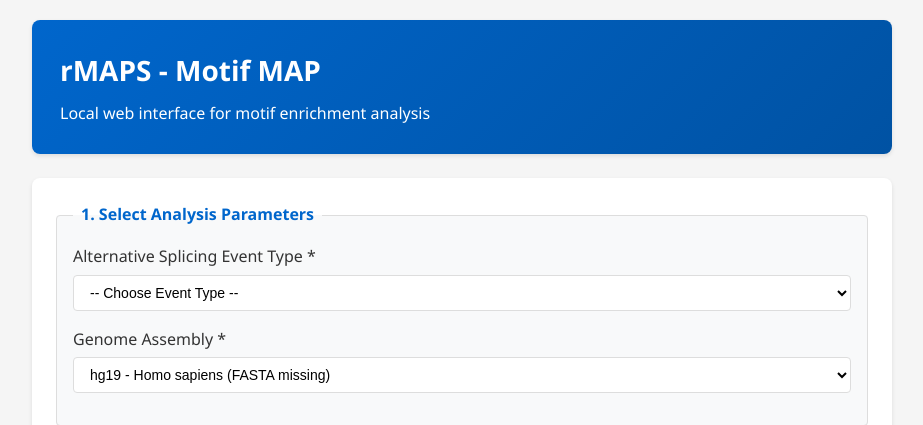
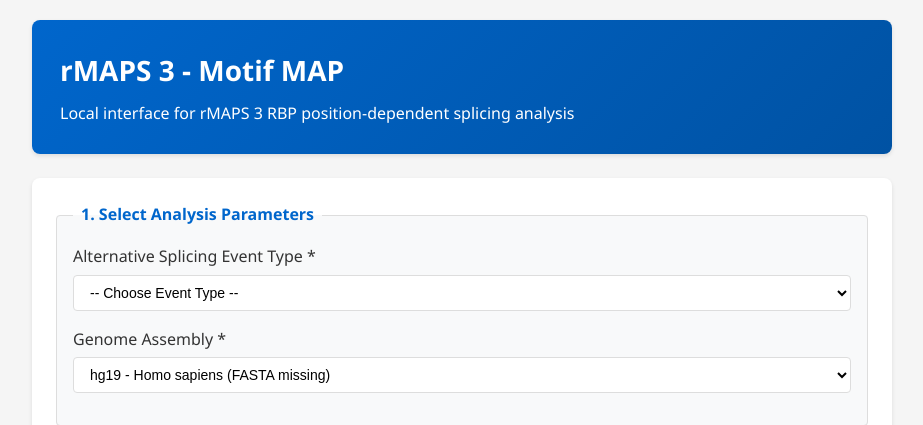
Before and after one commit to mcw-rcc/rMAPS3, a Flask app: page / in a window 1280 px wide. Shown: the top 425 px of the page, without its empty margins (178-1101 px from the left). Run offline with Flask 3, Linux system fonts and the light colour scheme; data that the repository does not hold is empty.

Commit message:
Update rMAPS 3 branding and platform description
- replace project title and user-facing labels with rMAPS 3

- update README intro to explain what rMAPS is in general

- clarify this repository is a Python 3 modernization with local CLI/web additions

- update web UI header/title and launcher banner wording

```diff
--- a/run_web.py
+++ b/run_web.py
@@ -6,7 +6,7 @@ from webui.app import create_app
 if __name__ == "__main__":
     app = create_app()
     print("=" * 60)
-    print("rMAPS local web server")
+    print("rMAPS 3 local web UI")
     print("URL: http://127.0.0.1:5000")
     print("=" * 60)
     app.run(debug=True, host="0.0.0.0", port=5000)
--- a/webui/__init__.py
+++ b/webui/__init__.py
@@ -1 +1 @@
-"""Web UI package for local rMAPS runs."""
+"""Web UI package for local rMAPS 3 runs."""
--- a/webui/templates/index.html
+++ b/webui/templates/index.html
@@ -3,14 +3,14 @@
 <head>
     <meta charset="UTF-8">
     <meta name="viewport" content="width=device-width, initial-scale=1.0">
-    <title>rMAPS - Motif MAP</title>
+    <title>rMAPS 3 - Motif MAP</title>
     <link rel="stylesheet" href="/static/style.css">
 </head>
 <body>
     <div class="container">
         <div class="header">
-            <h1>rMAPS - Motif MAP</h1>
-            <p>Local web interface for motif enrichment analysis</p>
+            <h1>rMAPS 3 - Motif MAP</h1>
+            <p>Local interface for rMAPS 3 RBP position-dependent splicing analysis</p>
         </div>
 
         <form id="analysisForm" enctype="multipart/form-data">
```
Also changed, not shown: tests/smoke_cli.py (+1 -1 lines), README.md, webui/README.md.
